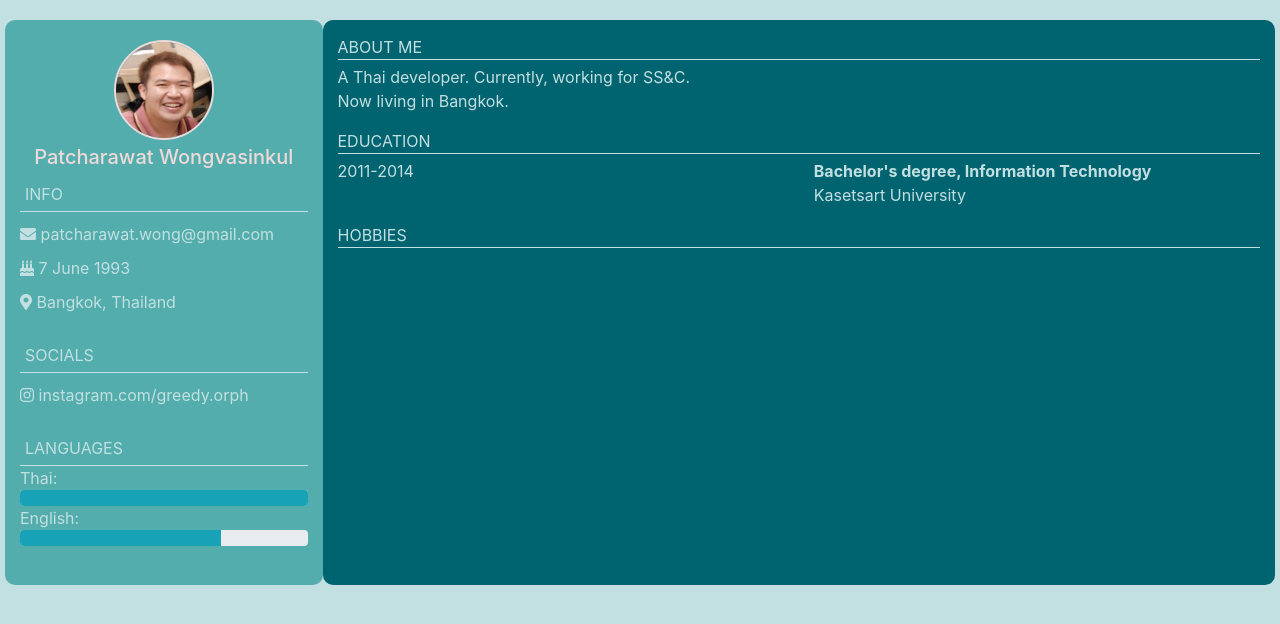
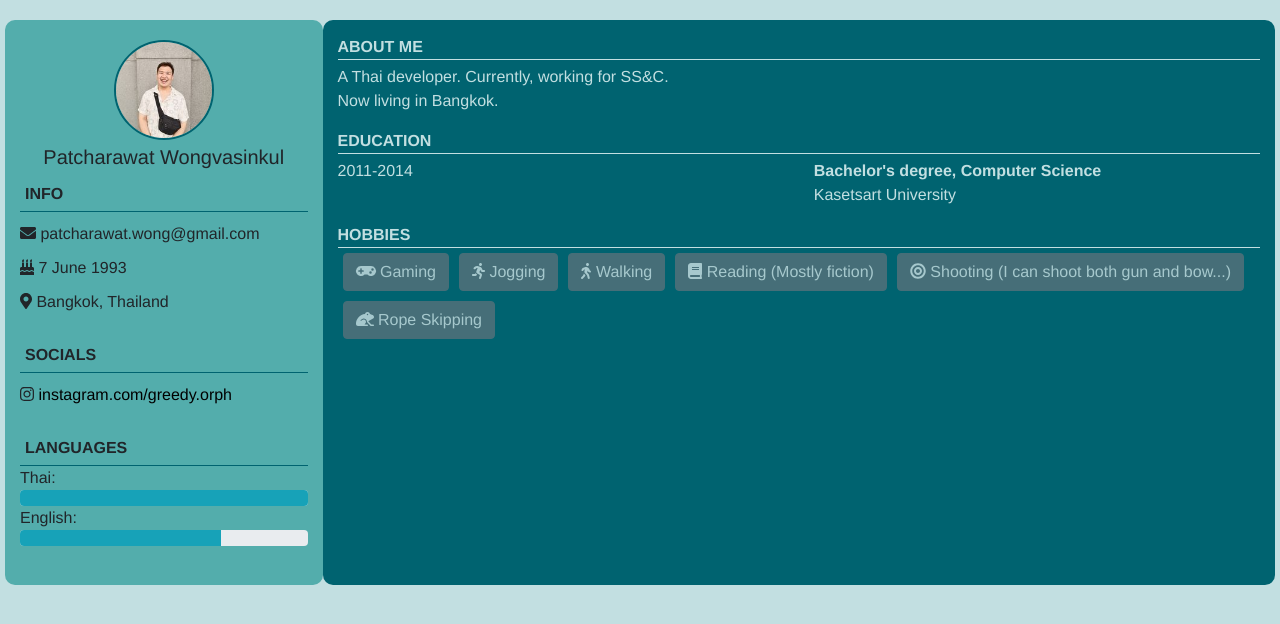
Before and after one commit to MightyOrphus/myCV, a Vue app: page / in a window 1280 px wide. Shown: the top 624 px of the page. Built offline with nearby package versions, Linux system fonts and the light colour scheme.

Commit message:
Adjust color + add hobbies

```diff
--- a/src/App.vue
+++ b/src/App.vue
@@ -30,68 +30,16 @@ export default {
   --color-4: #ef9a9e;
   --color-5: #efd9d9;
 }
-
 html,
 body {
   background-color: var(--color-1);
 }
 
 #app {
-  /* font-family: Avenir, Helvetica, Arial, sans-serif; */
+  font-family: Avenir, Helvetica, Arial, sans-serif;
   -webkit-font-smoothing: antialiased;
   -moz-osx-font-smoothing: grayscale;
   background-color: var(--color-1);
   padding: 20px;
 }
-
-/* Color Theme Swatches in Hex */
-.color-theme_Screenshot_20210120-234206-1-hex {
-  color: #c2dfe1;
-}
-.color-theme_Screenshot_20210120-234206-2-hex {
-  color: #53adac;
-}
-.color-theme_Screenshot_20210120-234206-3-hex {
-  color: #006370;
-}
-.color-theme_Screenshot_20210120-234206-4-hex {
-  color: #ef9a9e;
-}
-.color-theme_Screenshot_20210120-234206-5-hex {
-  color: #efd9d9;
-}
-
-/* Color Theme Swatches in RGBA */
-.color-theme_Screenshot_20210120-234206-1-rgba {
-  color: rgba(194, 223, 225, 1);
-}
-.color-theme_Screenshot_20210120-234206-2-rgba {
-  color: rgba(83, 173, 172, 1);
-}
-.color-theme_Screenshot_20210120-234206-3-rgba {
-  color: rgba(0, 99, 112, 1);
-}
-.color-theme_Screenshot_20210120-234206-4-rgba {
-  color: rgba(239, 154, 158, 1);
-}
-.color-theme_Screenshot_20210120-234206-5-rgba {
-  color: rgba(239, 217, 217, 1);
-}
-
-/* Color Theme Swatches in HSLA */
-.color-theme_Screenshot_20210120-234206-1-hsla {
-  color: hsla(183, 34, 82, 1);
-}
-.color-theme_Screenshot_20210120-234206-2-hsla {
-  color: hsla(179, 35, 50, 1);
-}
-.color-theme_Screenshot_20210120-234206-3-hsla {
-  color: hsla(186, 100, 21, 1);
-}
-.color-theme_Screenshot_20210120-234206-4-hsla {
-  color: hsla(357, 72, 77, 1);
-}
-.color-theme_Screenshot_20210120-234206-5-hsla {
-  color: hsla(0, 40, 89, 1);
-}
 </style>
--- a/src/components/AboutMe.vue
+++ b/src/components/AboutMe.vue
@@ -16,7 +16,7 @@
             2011-2014
           </b-col>
           <b-col>
-            <b>Bachelor's degree, Information Technology</b>
+            <b>Bachelor's degree, Computer Science</b>
             <br />
             Kasetsart University
           </b-col>
@@ -25,7 +25,13 @@
     </div>
     <div>
       <div id="header">HOBBIES</div>
-      <!-- <div v-for="(item, idx) in hobbies">{{ item }}-{{ idx }}</div> -->
+      <b-button
+        id="hobbyItem"
+        disabled
+        v-for="(item, idx) in hobbies"
+        :key="idx"
+        ><font-awesome-icon :icon="item.icon" /> {{ item.name }}</b-button
+      >
     </div>
   </div>
 </template>
@@ -33,7 +39,17 @@
 export default {
   data() {
     return {
-      hobbies: [],
+      hobbies: [
+        { name: "Gaming", icon: "gamepad" },
+        { name: "Jogging", icon: "running" },
+        { name: "Walking", icon: "walking" },
+        { name: "Reading (Mostly fiction)", icon: "book" },
+        {
+          name: "Shooting (I can shoot both gun and bow...)",
+          icon: "bullseye",
+        },
+        { name: "Rope Skipping", icon: "frog" },
+      ],
     };
   },
 };
@@ -47,8 +63,12 @@ export default {
 }
 #header {
   border-bottom: 1px var(--color-1) solid;
+  font-weight: bold;
 }
 #info {
   padding-top: 5px;
 }
+#hobbyItem {
+  margin: 5px;
+}
 </style>
--- a/src/components/Section.vue
+++ b/src/components/Section.vue
@@ -1,5 +1,5 @@
 <template>
-  <div class="mb-4" id="section">
+  <div class="mb-4 section">
     <div class="title">
       {{ option.title }}
     </div>
@@ -31,13 +31,13 @@ export default {
 </script>
 
 <style scoped>
-#section {
+.section {
   text-align: left;
 }
 
 .title {
+  font-weight: bold;
   padding: 5px;
-  color: var(--color-1);
-  border-bottom: 1px var(--color-1) solid;
+  border-bottom: 1px var(--color-3) solid;
 }
 </style>
--- a/src/components/SectionItem.vue
+++ b/src/components/SectionItem.vue
@@ -1,7 +1,6 @@
 <template>
   <div class="sectionItem">
     <div>
-      <!-- <b-icon v-if="item.icon" :icon="item.icon" /> -->
       <font-awesome-icon :icon="item.icon" />
       <!-- if else for text -->
       <a v-if="item.link" class="" :href="item.link" target="_blank">
@@ -29,11 +28,10 @@ export default {
 <style scoped>
 .sectionItem {
   margin-top: 10px;
-  color: var(--color-1);
 }
 
 a {
-  color: var(--color-1);
+  color: black;
 }
 a:link,
 a:visited,
--- a/src/components/SectionProgressItem.vue
+++ b/src/components/SectionProgressItem.vue
@@ -13,9 +13,3 @@ export default {
   props: { item: { type: Object, default: () => {} } },
 };
 </script>
-
-<style scoped>
-.progressItem {
-  color: var(--color-1);
-}
-</style>
--- a/src/components/SideBar.vue
+++ b/src/components/SideBar.vue
@@ -1,7 +1,7 @@
 <template>
   <div class="sidebar">
     <div id="avatar-container">
-      <img src="../assets/img/Capture.png" alt="Avatar" id="avatar" />
+      <img src="../assets/img/me.jpg" alt="Avatar" id="avatar" />
       <h5 id="name">Patcharawat Wongvasinkul</h5>
     </div>
     <Section :option="sidebar.info" />
@@ -76,18 +76,16 @@ export default {
   background-color: var(--color-2);
   border-radius: 10px;
   padding: 15px;
+  /* color: var(--color-3); */
 }
 #avatar {
   border-radius: 50%;
   width: 100px;
   height: 100px;
   margin: 5px;
-  border: 2px var(--color-5) solid;
+  border: 2px var(--color-3) solid;
 }
 #avatar-container {
   text-align: center;
 }
-#name {
-  color: var(--color-5);
-}
 </style>
```
Also changed, not shown: src/assets/img/me.jpg (added).
